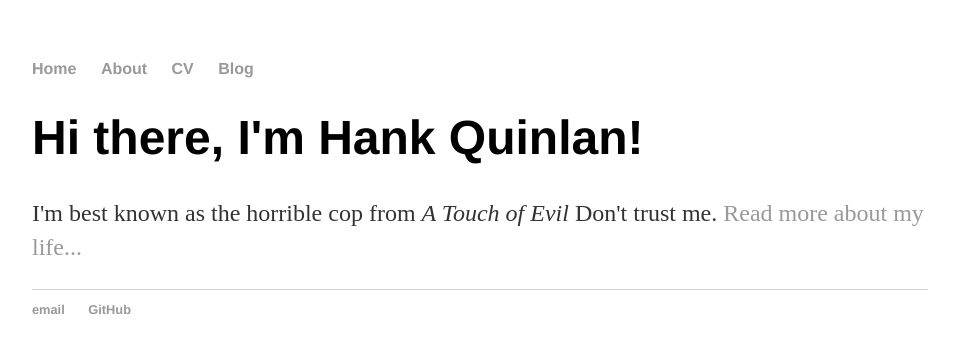
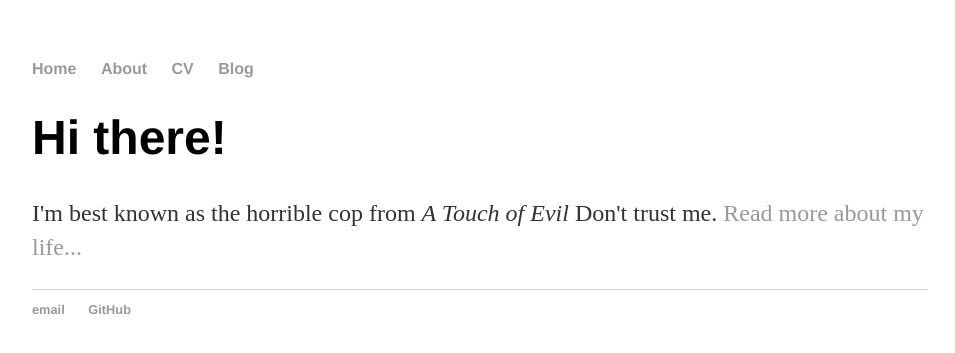
Before and after one commit to nasirml/nasirml.github.io, a Jekyll site: the page built from index.html, in a window 1280 px wide. Shown: the top 353 px of the page, without its empty margins (160-1115 px from the left). Built offline with Jekyll 4.4.1, drawn with Linux system fonts in a browser that asks for light colours.

Commit message:
Update index.html

```diff
--- a/index.html
+++ b/index.html
@@ -1,8 +1,8 @@
 ---
 layout: default
-title: Hank Quinlan, Horrible Cop
+title: ML blog
 ---
 <div class="blurb">
-	<h1>Hi there, I'm Hank Quinlan!</h1>
+	<h1>Hi there! </h1>
 	<p>I'm best known as the horrible cop from <em>A Touch of Evil</em> Don't trust me. <a href="/about">Read more about my life...</a></p>
 </div><!-- /.blurb -->
```
